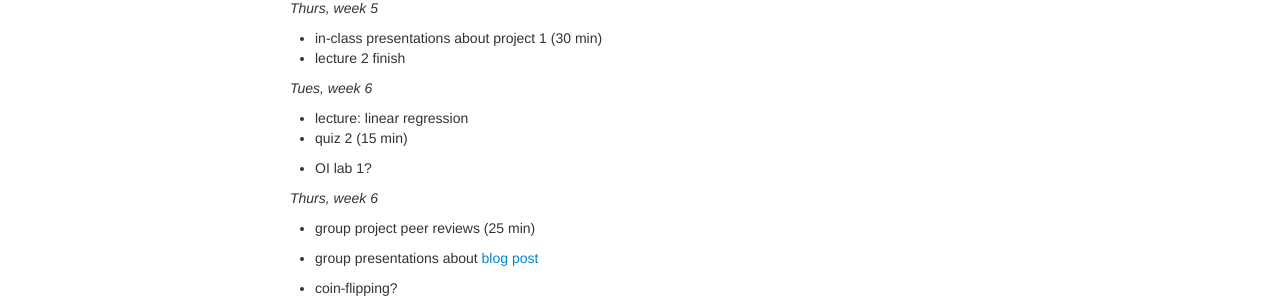
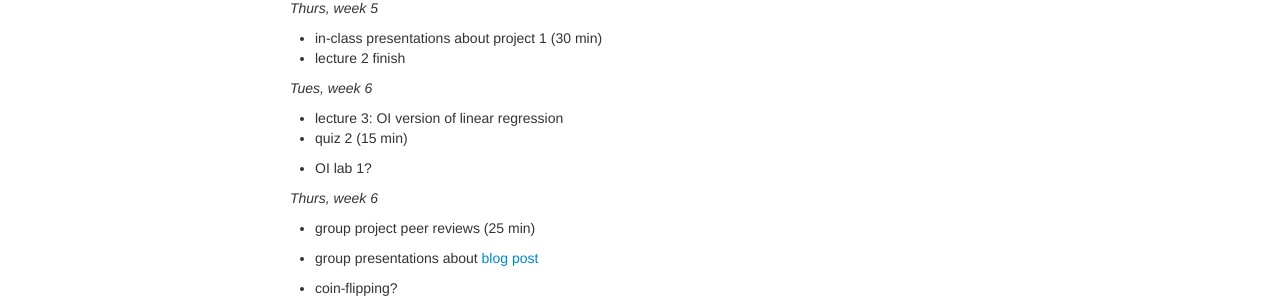
Before and after one commit to nickreich/data-stories-2016, a Jekyll site: the page built from pages/instructor-schedule.md, in a window 1280 px wide. Shown: the part 1074-1376 px from the top of the page. Built offline with Jekyll 4.4.1, drawn with Linux system fonts in a browser that asks for light colours.

```diff
--- a/pages/instructor-schedule.md
+++ b/pages/instructor-schedule.md
@@ -63,7 +63,7 @@
 
 _Tues, week 6_
 
- - lecture: linear regression
+ - lecture 3: OI version of linear regression
  - quiz 2 (15 min)
 
 
```
Also changed, not shown: pages/schedule.md (+1 -1 lines).
